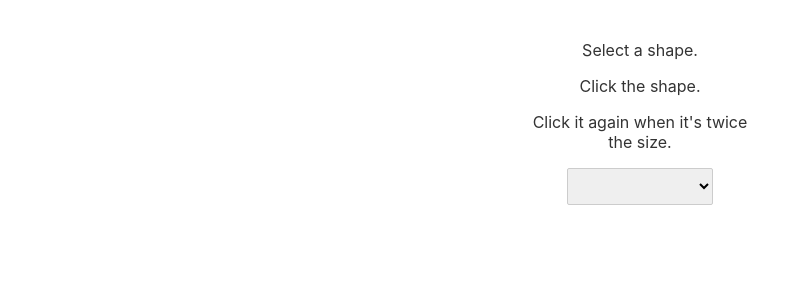
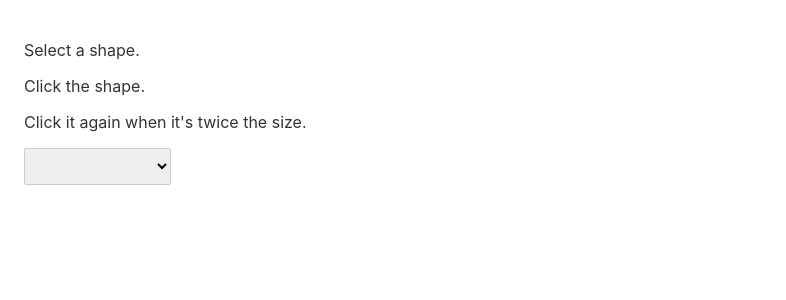
Before and after one commit to nicm42/click-the-dot-v3, a Svelte app: page / in a window 1280 px wide. Shown: the top 300 px of the page, without its empty margins (0-786 px from the left). Built offline with nearby package versions, Linux system fonts and the light colour scheme.

Commit message:
Commented out some of the default CSS

```diff
--- a/src/App.svelte
+++ b/src/App.svelte
@@ -12,10 +12,10 @@
 
 <style lang="scss">
   main {
-    text-align: center;
+    //text-align: center;
     padding: 1em;
-    max-width: 240px;
-    margin: 0 auto;
+    //max-width: 240px;
+    //margin: 0 auto;
   }
 
   /* h1 {
```
